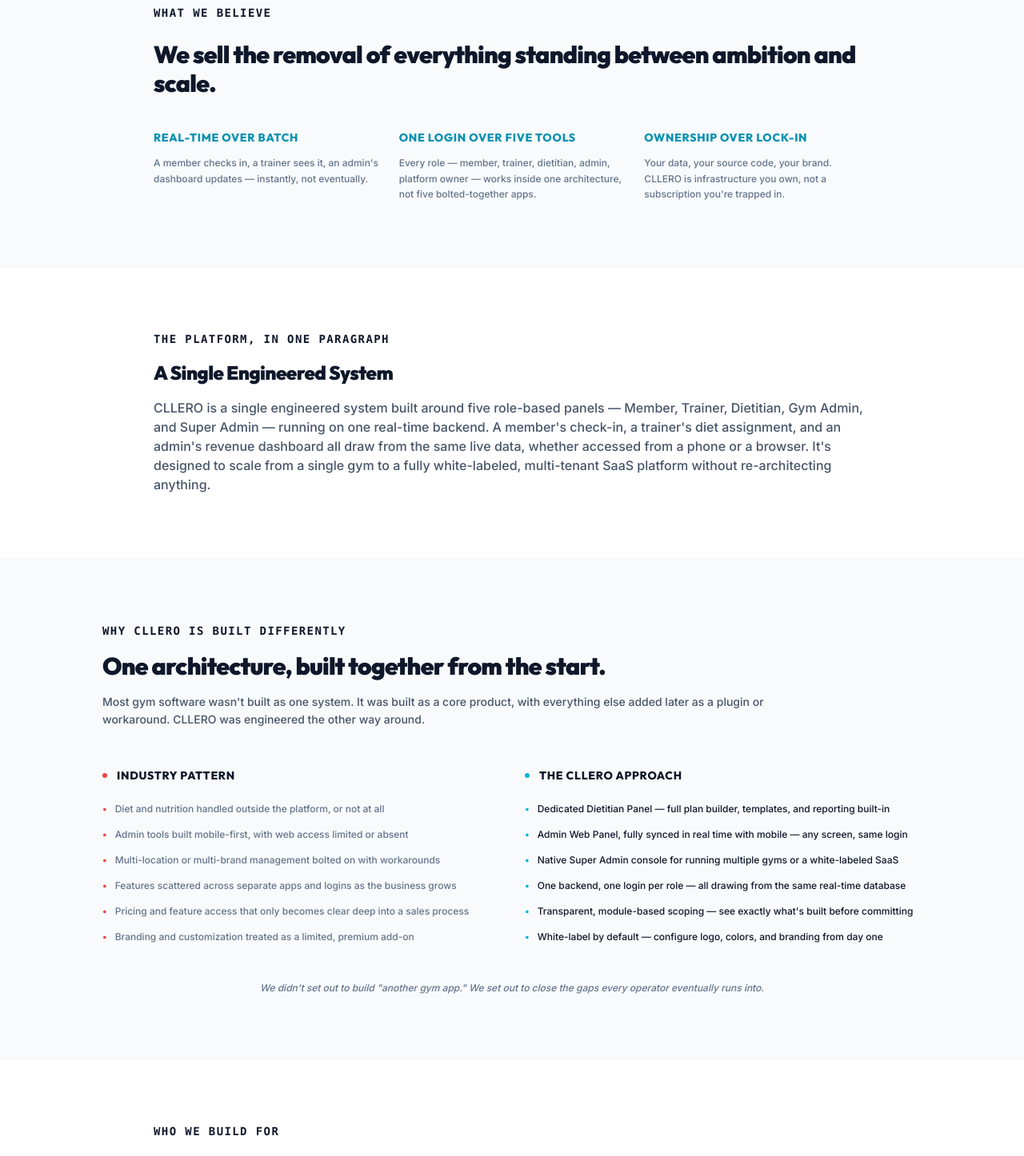
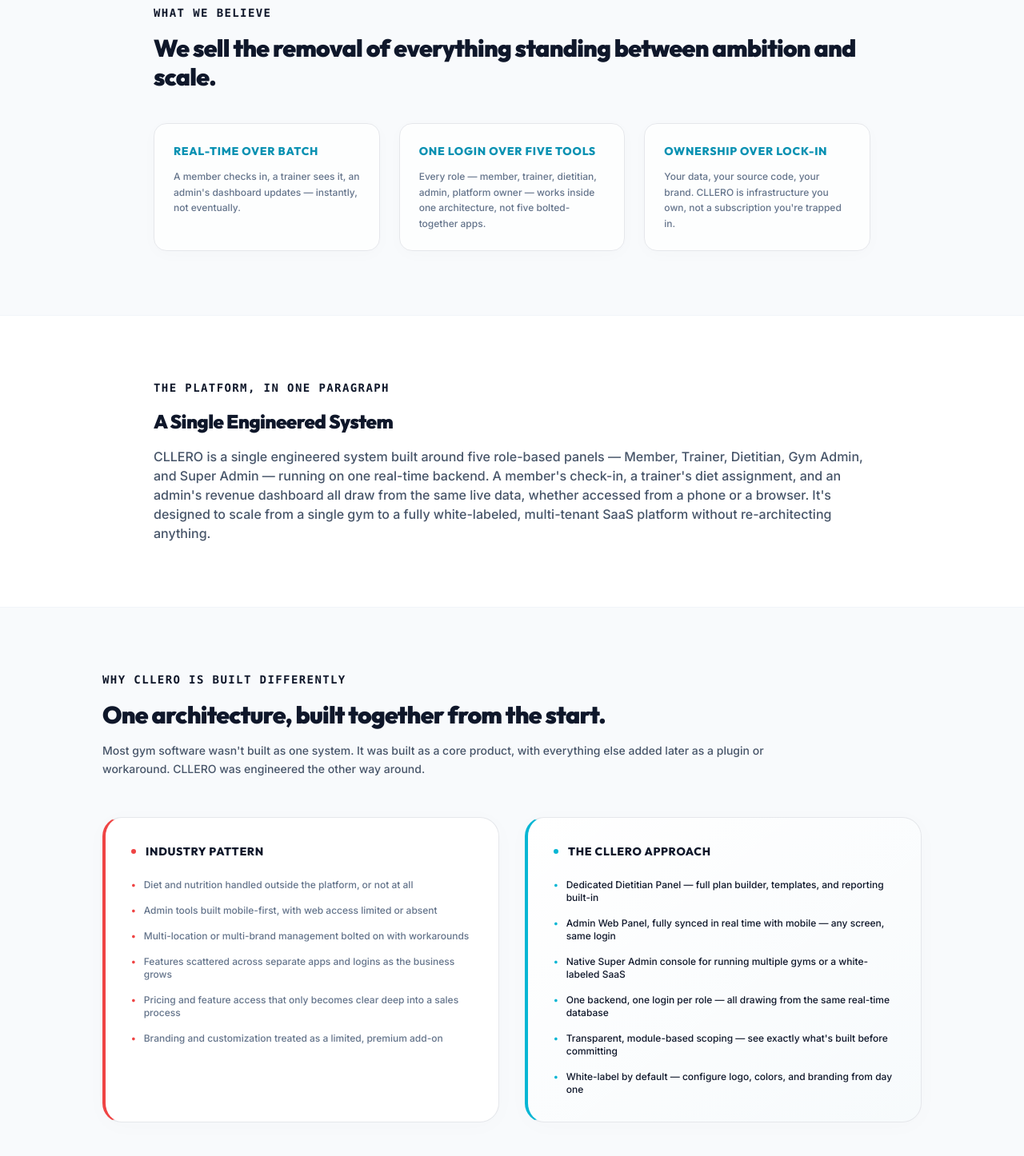
Before and after one commit to ayushibusa/CLLERO, a Next.js app: page /about in a window 1280 px wide. Shown: the part 1060-2506 px from the top of the page at 80% size. Built offline with nearby package versions, Linux system fonts and the light colour scheme.

Commit message:
Wrapped about page columns in animated cards with fade scroll transitions

```diff
--- a/src/app/about/page.tsx
+++ b/src/app/about/page.tsx
@@ -61,56 +61,68 @@
 
       {/* SECTION 03 — What We Believe */}
       <section className="py-16 md:py-20 px-6 md:px-12 lg:px-16 bg-slate-50 dark:bg-slate-955 border-t border-slate-100 dark:border-slate-800">
+        <div className="max-w-4xl mx-auto space-y-6">
           <motion.div
             initial={{ opacity: 0, y: 25 }}
-          animate={{ opacity: 1, y: 0 }}
-          transition={{ duration: 0.6, delay: 0.15 }}
-          className="max-w-4xl mx-auto space-y-6"
+            whileInView={{ opacity: 1, y: 0 }}
+            viewport={{ once: true }}
+            transition={{ duration: 0.6 }}
+            className="space-y-4"
           >
-          <div className="text-xs md:text-sm font-mono font-black uppercase tracking-widest text-cyan-550 dark:text-cyan-400">
+            <div className="text-xs md:text-sm font-mono font-black uppercase tracking-widest text-cyan-555 dark:text-cyan-400">
               What We Believe
             </div>
             <h3 className="text-2xl md:text-3xl font-black text-slate-900 dark:text-slate-100 font-display">
               We sell the removal of everything standing between ambition and scale.
             </h3>
+          </motion.div>
+
           <div className="grid md:grid-cols-3 gap-6 pt-4">
-            <div className="space-y-3">
+            {[
+              {
+                title: "Real-time over batch",
+                desc: "A member checks in, a trainer sees it, an admin's dashboard updates — instantly, not eventually."
+              },
+              {
+                title: "One login over five tools",
+                desc: "Every role — member, trainer, dietitian, admin, platform owner — works inside one architecture, not five bolted-together apps."
+              },
+              {
+                title: "Ownership over lock-in",
+                desc: "Your data, your source code, your brand. CLLERO is infrastructure you own, not a subscription you're trapped in."
+              }
+            ].map((card, idx) => (
+              <motion.div
+                key={idx}
+                initial={{ opacity: 0, y: 25 }}
+                whileInView={{ opacity: 1, y: 0 }}
+                viewport={{ once: true }}
+                whileHover={{ y: -5 }}
+                transition={{ duration: 0.5, delay: idx * 0.1, ease: "easeOut" }}
+                className="p-6 rounded-2xl border border-slate-150/80 dark:border-slate-800 bg-white/70 dark:bg-slate-900/50 backdrop-blur-sm shadow-[0_4px_20px_rgba(0,0,0,0.02)] hover:border-cyan-500/30 hover:shadow-[0_10px_30px_rgba(6,182,212,0.08)] transition-all cursor-default space-y-3"
+              >
                 <h4 className="font-extrabold text-cyan-600 dark:text-cyan-400 text-sm uppercase tracking-wider">
-                Real-time over batch
+                  {card.title}
                 </h4>
                 <p className="text-slate-500 dark:text-slate-400 text-xs leading-relaxed font-medium">
-                A member checks in, a trainer sees it, an admin's dashboard updates — instantly, not eventually.
+                  {card.desc}
                 </p>
-            </div>
-            <div className="space-y-3">
-              <h4 className="font-extrabold text-cyan-600 dark:text-cyan-400 text-sm uppercase tracking-wider">
-                One login over five tools
-              </h4>
-              <p className="text-slate-500 dark:text-slate-400 text-xs leading-relaxed font-medium">
-                Every role — member, trainer, dietitian, admin, platform owner — works inside one architecture, not five bolted-together apps.
-              </p>
-            </div>
-            <div className="space-y-3">
-              <h4 className="font-extrabold text-cyan-600 dark:text-cyan-400 text-sm uppercase tracking-wider">
-                Ownership over lock-in
-              </h4>
-              <p className="text-slate-500 dark:text-slate-400 text-xs leading-relaxed font-medium">
-                Your data, your source code, your brand. CLLERO is infrastructure you own, not a subscription you're trapped in.
-              </p>
+              </motion.div>
+            ))}
           </div>
         </div>
-        </motion.div>
       </section>
 
       {/* SECTION 04 — The Platform, In One Paragraph */}
       <section className="py-16 md:py-20 px-6 md:px-12 lg:px-16 bg-white dark:bg-slate-900 border-t border-slate-100 dark:border-slate-800">
         <motion.div
           initial={{ opacity: 0, y: 25 }}
-          animate={{ opacity: 1, y: 0 }}
-          transition={{ duration: 0.6, delay: 0.2 }}
+          whileInView={{ opacity: 1, y: 0 }}
+          viewport={{ once: true }}
+          transition={{ duration: 0.6 }}
           className="max-w-4xl mx-auto space-y-4"
         >
-          <div className="text-xs md:text-sm font-mono font-black uppercase tracking-widest text-cyan-550 dark:text-cyan-400">
+          <div className="text-xs md:text-sm font-mono font-black uppercase tracking-widest text-cyan-555 dark:text-cyan-400">
             The Platform, In One Paragraph
           </div>
           <h3 className="text-xl md:text-2xl font-black text-slate-900 dark:text-slate-100 font-display">
@@ -124,14 +136,15 @@
 
       {/* SECTION 05 — Why CLLERO Is Built Differently */}
       <section className="py-16 md:py-20 px-6 md:px-12 lg:px-16 bg-slate-50 dark:bg-slate-955 border-t border-slate-100 dark:border-slate-800">
+        <div className="max-w-5xl mx-auto space-y-8">
           <motion.div
             initial={{ opacity: 0, y: 25 }}
-          animate={{ opacity: 1, y: 0 }}
-          transition={{ duration: 0.6, delay: 0.25 }}
-          className="max-w-5xl mx-auto space-y-8"
+            whileInView={{ opacity: 1, y: 0 }}
+            viewport={{ once: true }}
+            transition={{ duration: 0.6 }}
+            className="space-y-4 max-w-4xl"
           >
-          <div className="space-y-4 max-w-4xl">
-            <div className="text-xs md:text-sm font-mono font-black uppercase tracking-widest text-cyan-550 dark:text-cyan-400">
+            <div className="text-xs md:text-sm font-mono font-black uppercase tracking-widest text-cyan-555 dark:text-cyan-400">
               Why CLLERO Is Built Differently
             </div>
             <h3 className="text-2xl md:text-3xl font-black text-slate-900 dark:text-slate-100 font-display">
@@ -140,11 +153,18 @@
             <p className="text-slate-600 dark:text-slate-350 text-sm leading-relaxed font-medium">
               Most gym software wasn't built as one system. It was built as a core product, with everything else added later as a plugin or workaround. CLLERO was engineered the other way around.
             </p>
-          </div>
+          </motion.div>
 
           <div className="grid md:grid-cols-2 gap-8 pt-4">
             {/* Legacy */}
-            <div className="space-y-6">
+            <motion.div
+              initial={{ opacity: 0, x: -30 }}
+              whileInView={{ opacity: 1, x: 0 }}
+              viewport={{ once: true }}
+              whileHover={{ y: -5 }}
+              transition={{ duration: 0.6, ease: "easeOut" }}
+              className="p-8 rounded-3xl border-l-4 border-l-red-500 border border-slate-150 dark:border-slate-800 bg-white dark:bg-slate-900/80 shadow-[0_4px_30px_rgba(0,0,0,0.02)] hover:shadow-md transition-all space-y-6"
+            >
               <div className="flex items-center gap-3">
                 <span className="w-1.5 h-1.5 rounded-full bg-red-500" />
                 <h4 className="font-extrabold text-slate-900 dark:text-slate-100 text-sm uppercase tracking-wider">
@@ -166,10 +186,17 @@
                   </li>
                 ))}
               </ul>
-            </div>
+            </motion.div>
 
             {/* Cllero */}
-            <div className="space-y-6">
+            <motion.div
+              initial={{ opacity: 0, x: 30 }}
+              whileInView={{ opacity: 1, x: 0 }}
+              viewport={{ once: true }}
+              whileHover={{ y: -5 }}
+              transition={{ duration: 0.6, ease: "easeOut" }}
+              className="p-8 rounded-3xl border-l-4 border-l-cyan-500 border border-slate-150 dark:border-slate-800 bg-gradient-to-br from-white to-cyan-50/10 dark:from-slate-900 dark:to-cyan-950/10 shadow-[0_4px_30px_rgba(0,0,0,0.02)] hover:border-cyan-500/20 hover:shadow-[0_10px_30px_rgba(6,182,212,0.05)] transition-all space-y-6"
+            >
               <div className="flex items-center gap-3">
                 <span className="w-1.5 h-1.5 rounded-full bg-cyan-500" />
                 <h4 className="font-extrabold text-slate-900 dark:text-slate-100 text-sm uppercase tracking-wider">
@@ -191,12 +218,12 @@
                   </li>
                 ))}
               </ul>
-            </div>
+            </motion.div>
           </div>
           <p className="text-slate-500 dark:text-slate-400 text-xs italic font-medium text-center pt-4">
             We didn't set out to build "another gym app." We set out to close the gaps every operator eventually runs into.
           </p>
-        </motion.div>
+        </div>
       </section>
 
       {/* SECTION 06 — Who We Build For */}
```
Lines whose indentation alone changed are shown as unchanged.
